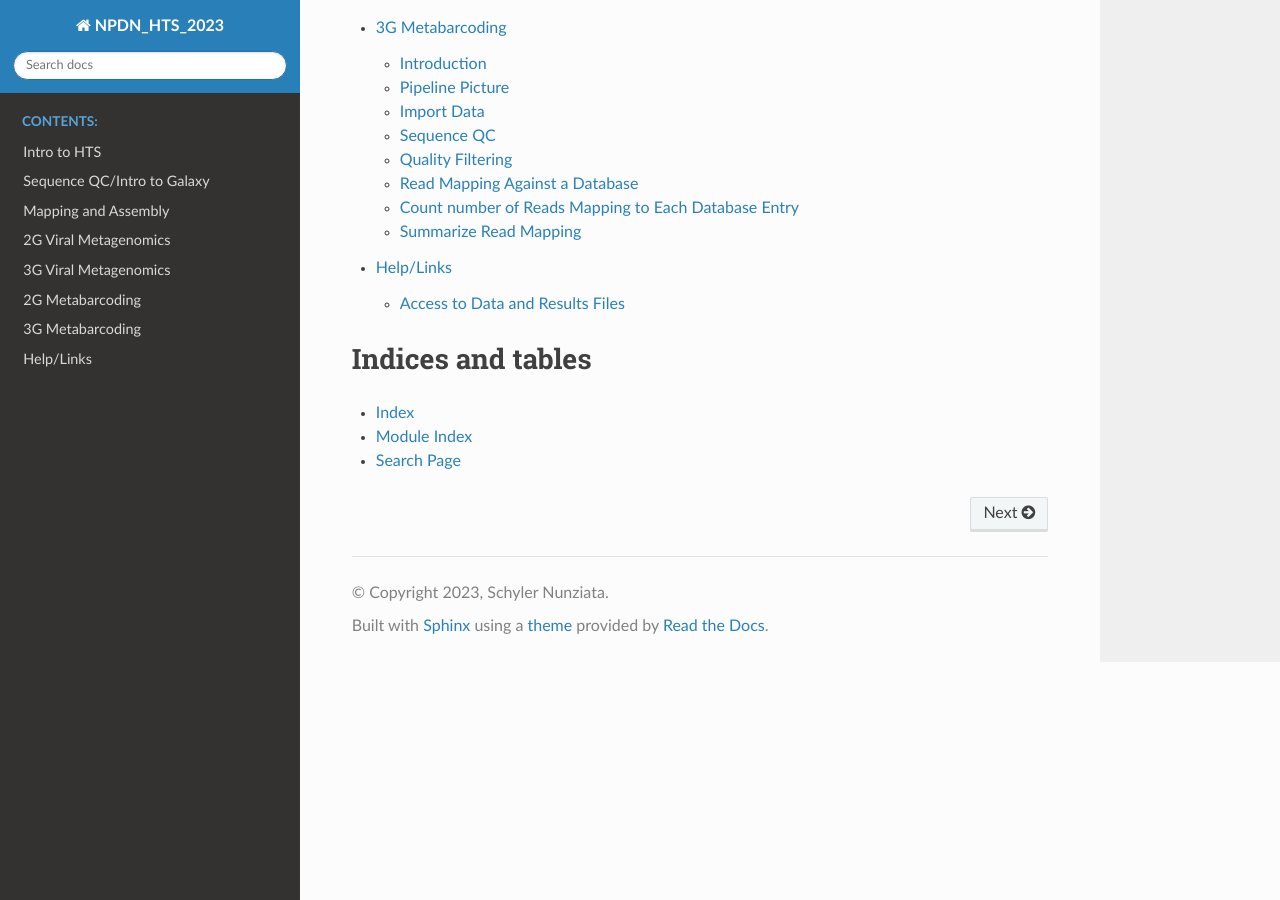
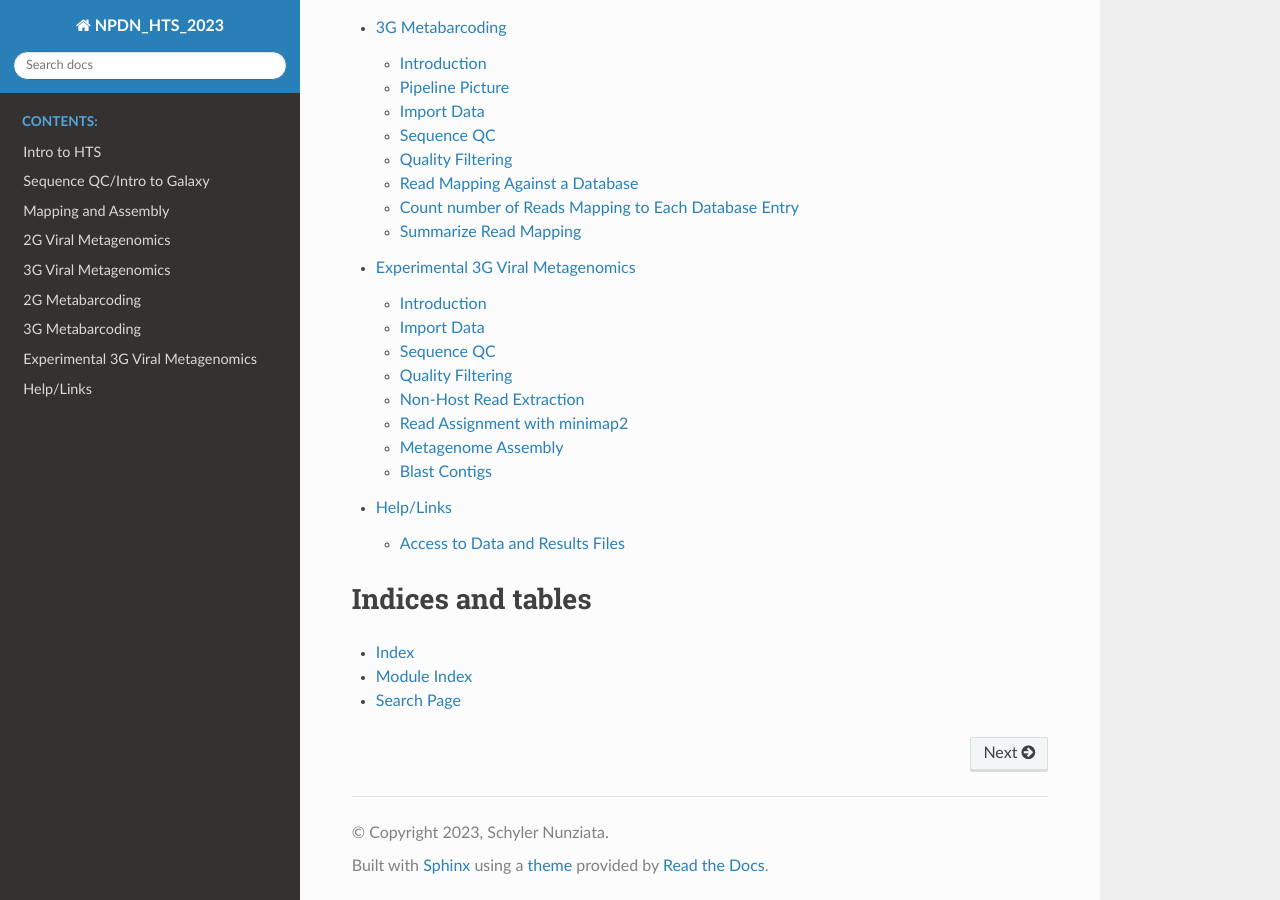
Before and after one commit to snunzi/NPDN_HTS_2023, a Sphinx documentation site: the page built from docs/source/index.rst, in a window 1280 px wide and 900 px high, scrolled down 1560 px. Built offline with Sphinx 7.4.7 and the Read the Docs theme 2.0.0, drawn with Linux system fonts in a browser that asks for light colours; some of the changed lines change nothing that is shown.

Commit message:
Add experimental

```diff
--- /dev/null
+++ b/docs/source/3gvirusexp.rst
@@ -0,0 +1,217 @@
+Experimental 3G Viral Metagenomics
+===================================
+
+
+Introduction
+^^^^^^^^^^^^
+Here, we will analyse the data you generated over the past two days. You should each have two samples, one from a tomato host and the other from an orange host. Lets see what viruses we have!
+
+
+Import Data
+^^^^^^^^^^^
+Lets import data from a shared history. These are your raw reads. The only thing that has been done is the multiple read files have been concatenated into a single file for analysis. There is also a database of plant viruses.
+
+.. admonition:: Hands-On: Import Viral Metagenomic Reads
+
+    1. At the top of the screen click on ``Shared Data`` and select ``Histories``
+
+    2. In the search field, search for ``NPDN HTS2 2023``
+
+    3. Find the history for ``NPDN HTS2 2023 Data 3G Virus `` Select the green plus sign to import into your Galaxy environment.
+
+	4. After uploading the shared history you can delete barcodes that are not yours and rename your sequences to identify what they are, i.e. 'meta_tomato.fastq.gz' and 'meta_orange.fastq.gz'.
+
+	5. You should now have 2 seqeuncing files (fastq.gz) and a virus database (nt_vrl_plant_pathoscope_95.fasta) in your history.
+
+
+
+Sequence QC
+^^^^^^^^^^^^^
+The first step in any sequencing analysis is quality check and trimming. These sequences have already been based called with on-board base calling and this is how you would receive them off of the sequencer. Let's first check the quality of the data we received.
+
+
+.. admonition:: Hands-On: Quality Check
+
+	1. In tools menu, search for 'Nanoplot' and click on it.
+
+	2. Run Nanoplot tool with the following parameters
+
+		* “files”: ``virus_3g.fastq.gz``
+
+		* Leave the rest as default.
+
+	3. Click Execute.
+
+
+Nanoplot should produce four output files. Let's take a look at the html output report.
+
+
+Quality Filtering
+^^^^^^^^^^^^^^^^^^^
+Let's filter the data to remove adapters, chimeric reads, and low quality bases. First we will filter to retain only high-quality long reads. Quality filtering is a balancing act to retain enough high-quality reads for analysis. Here, we will set a minimum length for reads to maintain. We will also only keep the top 90% of high quality reads.
+
+
+
+.. admonition:: Hands-On: Adapter Trimming
+
+    1. In tools menu, search for 'porechop' and click on it.
+
+    2. Run porechop tool with the following parameters
+
+      * Input Fastq: ``meta_X.fastq.gz``
+
+      * Output Format for the Reads: ``fastq.gz``
+
+      * Leave the rest as default.
+
+    3. Click Execute.
+
+Porechop should produce a new fastq file with adapter and chimeric reads removed. Let's now filter by quality.
+
+.. admonition:: Hands-On: Quality Filtering
+
+    1. In tools menu, search for 'Filtlong' and click on it.
+
+    2. Run Filtlong tool with the following parameters
+
+      * Input Fastq: ``porechop output``
+
+      * Output Theshholds:
+
+          - Keep Percentage: ``90``
+
+          - Min Length: ``1000``
+
+      * Leave the rest as default.
+
+    3. Click Execute.
+
+
+
+
+
+Non-Host Read Extraction
+^^^^^^^^^^^^^^^^^^^^^^^^^^
+
+We will now remove host reads from the dataset. We will use the arabidopsis genome because it is well studied, however you could also use a more specific genome (tomato and orange) from NCBI.
+
+.. admonition:: Hands-On: Remove Host Reads
+
+    1. Run minimap2 with the following parameters:
+
+      * Will you select a reference genome from your history or use a built-in index? ``Use a built in genome index``
+
+	  * Using reference genome: ``Arabidopsis thaliana (TAIR10)
+
+      * Select fastq datasets: ``filtlong output``
+
+      * Leave rest as default press 'Execute'
+
+
+    2. Run samtools fastx
+
+      * “BAM or SAM file to convert”: ``Map with minimap2``
+
+      * “Output format”: ``compressed FASTQ``
+
+      * “Outputs”: ``others``
+
+      * “Require that these flags are set”: ``Read is unmapped``
+
+      * Leave rest as default press 'Execute'
+
+    3. When job completes, rename the output files to something more useful.
+
+      * Click on pencil icon next to ``data X converted to fastqsanger.gz`` and rename to ``meta_tomato_nonhost.fastq.gz``
+
+
+Read Assignment with minimap2
+^^^^^^^^^^^^^^^^^^^^^^^^^^^^
+
+We will be mapping all reads to identify members in a mixed set of metagenomic reads.
+
+.. admonition:: Hands-On: Viral Read Mapping with minimap2
+
+
+    1. Run minimap2 with the following parameters:
+
+      * Will you select a reference genome from your history or use a built-in index?: ``Use a genome from history and build index``
+
+      * Use the following dataset as the reference sequence:  ``nt_vrl_plant_pathoscope_95.fasta``
+
+      * Select fastq dataset: ``meta_X_nonhost.fastq.gz``
+
+	2. Run tool.
+
+.. admonition:: Hands-On: Count read Mapping
+
+    1. Find tool ``samtools idxstats``
+
+	2. Run samtools idxstats with the following parameters:
+
+      * BAM file: ``Map with minimap...``
+
+	3. Run tool.
+
+	4. Download this file to your computer and open in excel to examine.
+
+
+
+Metagenome Assembly
+^^^^^^^^^^^^^^^^^^^^^
+
+Next we will assemble all reads that did not map to host using an assembler for 3G data, Flye. There are multiple assemblers available for MinION data, but this assembler provides a nice balance of accuracy and speed.
+
+.. admonition:: Hands-On: Assembly with Flye
+
+    1. In the tools menu search for 'flye' tool and click on it.
+
+    2. Run this tool with following parameters:
+
+      * Input Reads: ``X_nonhost.fastq.gz``
+
+      * estimated genome size: 10k
+
+      * Perform metagenomic assembly: ``Yes``
+
+      * Leave the rest as default
+
+    3. Run tool.
+
+When the assembly completes, take a look at the ``Flye assembly info`` output.
+
+
+
+
+Blast Contigs
+^^^^^^^^^^^^^^
+
+Let's Blast the contigs we generated. First we will build a blast database
+
+.. admonition:: Hands-On: Blast Contigs
+
+	1. Find the tool ``NCBI BLAST+ makeblastdb``.
+
+	2. Run this tool with the following parameters:
+
+		* Molecule type of input: ``nucleotide``
+
+		* Subject database/sequences: ``Blast database from your history``
+
+	3. Run tool.
+
+
+
+.. admonition:: Hands-On: Blast Contigs
+
+	1. Find the tool ``NCBI BLAST+ blastn``.
+
+	2. Run this tool with the following parameters:
+
+		* Nucleotide query sequence(s): ``Flye Consensus``
+
+		* Subject database/sequences: ``Blast database from your history``
+
+	3. Run tool.
+
+	4. Download results to computer and open in excel.
--- a/docs/source/index.rst
+++ b/docs/source/index.rst
@@ -17,6 +17,7 @@ NPDN HTS Bioinformatics Training 2023
    3gvirus
    2Gmetabarcode
    3Gmetabarcode
+   3gvirusexp
    help
 
 
```
